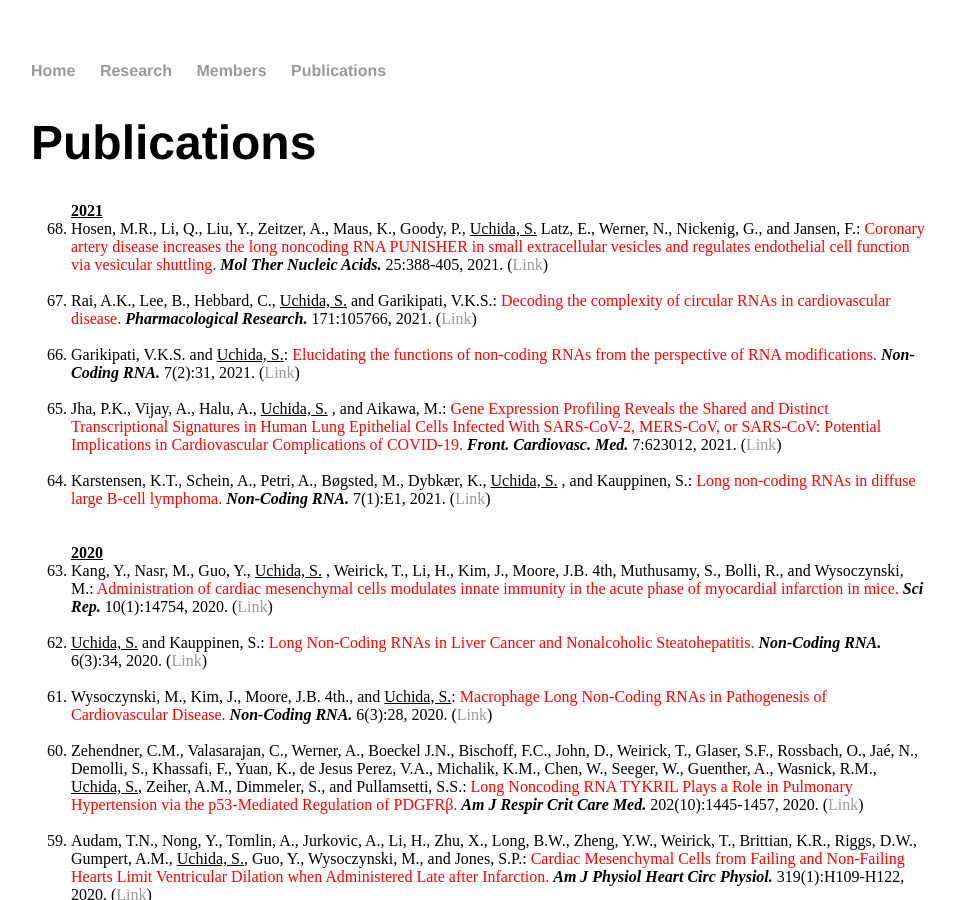
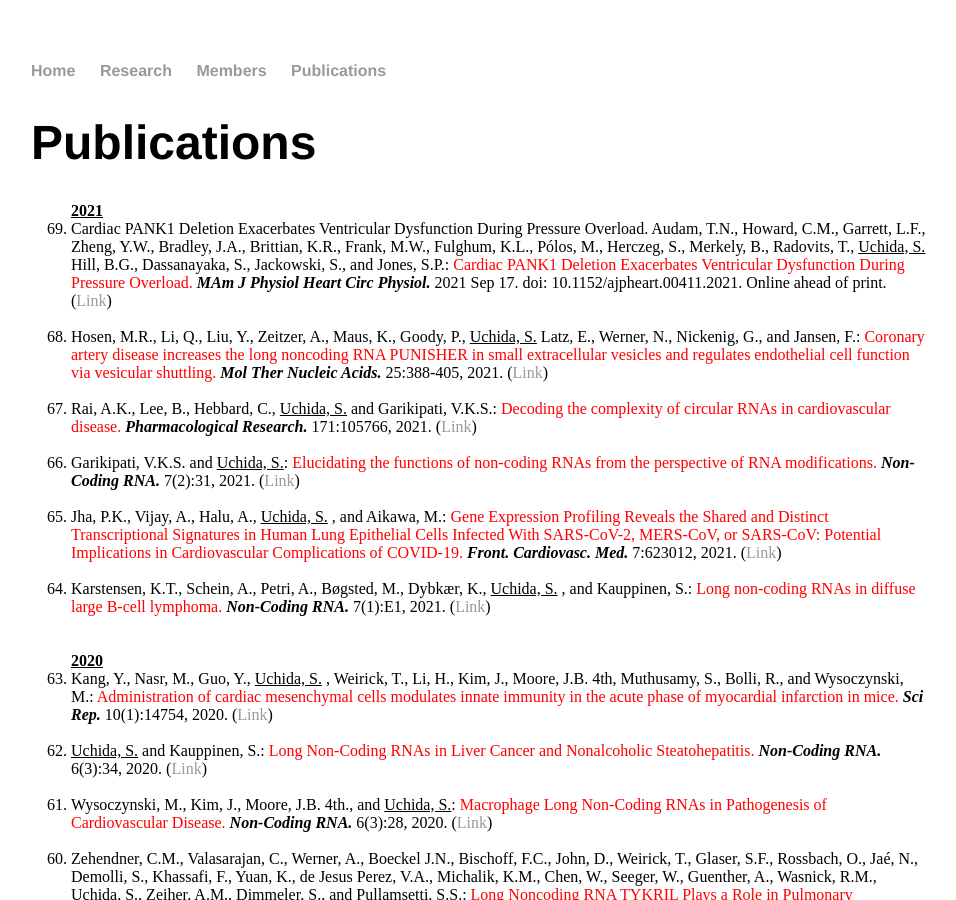
Before and after one commit to heartlncrna/heartlncrna.github.io, a Jekyll site: the page publications/pub_list.html, which Jekyll copies as it is, in a window 1280 px wide and 900 px high. Shown: the whole window, without its empty margins (161-1117 px from the left). Built offline with Jekyll 4.4.1, drawn with Linux system fonts in a browser that asks for light colours.

Commit message:
Update pub_list.html

```diff
--- a/publications/pub_list.html
+++ b/publications/pub_list.html
@@ -28,6 +28,10 @@
 			<ol reversed="reversed">
 
 			<strong><u> 2021 </u></strong>
+				<li> Cardiac PANK1 Deletion Exacerbates Ventricular Dysfunction During Pressure Overload.
+Audam, T.N., Howard, C.M., Garrett, L.F., Zheng, Y.W., Bradley, J.A., Brittian, K.R., Frank, M.W., Fulghum, K.L., Pólos, M., Herczeg, S., Merkely, B., Radovits, T., <u>Uchida, S.</u> Hill, B.G., Dassanayaka, S., Jackowski, S., and Jones, S.P.: <font color="red">Cardiac PANK1 Deletion Exacerbates Ventricular Dysfunction During Pressure Overload.</font> <b><i>MAm J Physiol Heart Circ Physiol. </i></b> 2021 Sep 17. doi: 10.1152/ajpheart.00411.2021. Online ahead of print. (<a href="https://journals.physiology.org/doi/abs/10.1152/ajpheart.00411.2021">Link</span></a>)</li>
+			<br>
+
 				<li> Hosen, M.R., Li, Q., Liu, Y., Zeitzer, A., Maus, K., Goody, P., <u>Uchida, S.</u> Latz, E., Werner, N., Nickenig, G., and Jansen, F.: <font color="red">Coronary artery disease increases the long noncoding RNA PUNISHER in small extracellular vesicles and regulates endothelial cell function via vesicular shuttling.</font> <b><i>Mol Ther Nucleic Acids. </i></b> 25:388-405, 2021. (<a href="https://www.sciencedirect.com/science/article/pii/S2162253121001414?via%3Dihub">Link</span></a>)</li>
 			<br>
 
```
